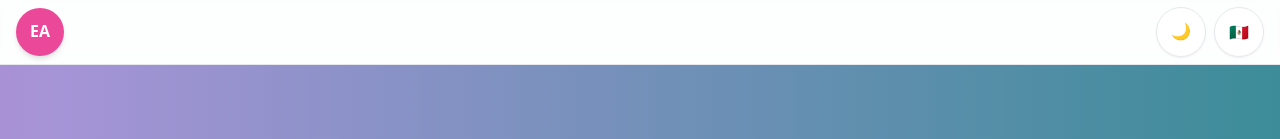
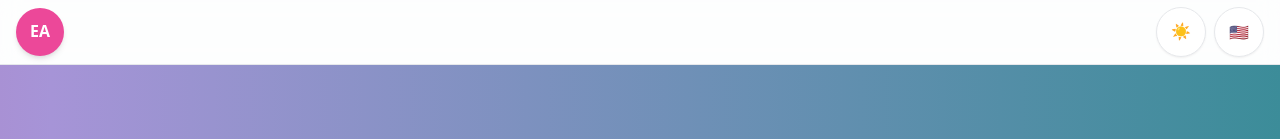
Before and after one commit to Erikaahide/FrontendPortfolio, a React (Vite) app: page / in a window 1280 px wide. Shown: the top 139 px of the page. Built offline with nearby package versions, Linux system fonts and the light colour scheme.

Commit message:
fix toggles

```diff
--- a/src/components/Navbar.jsx
+++ b/src/components/Navbar.jsx
@@ -30,7 +30,7 @@ export default function Navbar() {
             onClick={toggleLang}
             aria-label="Toggle language"
           >
-            {i18n.language === "en" ? "🇲🇽" : "🇺🇸"}
+            {i18n.language === "en" ? "🇺🇸" : "🇲🇽"}
           </button>
         </div>
       </div>
--- a/src/components/ThemeToggle.jsx
+++ b/src/components/ThemeToggle.jsx
@@ -34,7 +34,7 @@ export default function ThemeToggle({ className = "" }) {
       onClick={toggle}
       aria-label="Toggle theme"
     >
-      <span aria-hidden>{theme === "dark" ? "☀️" : "🌙"}</span>
+      <span aria-hidden>{theme === "dark" ? "🌙" : "☀️"}</span>
       <span className="sr-only">Change theme</span>
     </button>
   );
```
